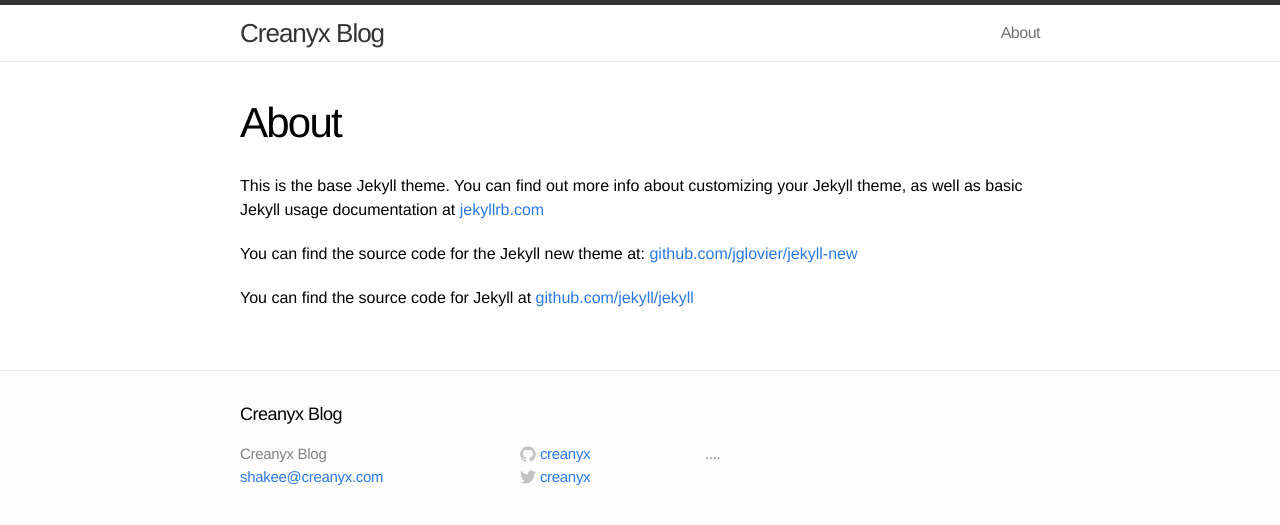
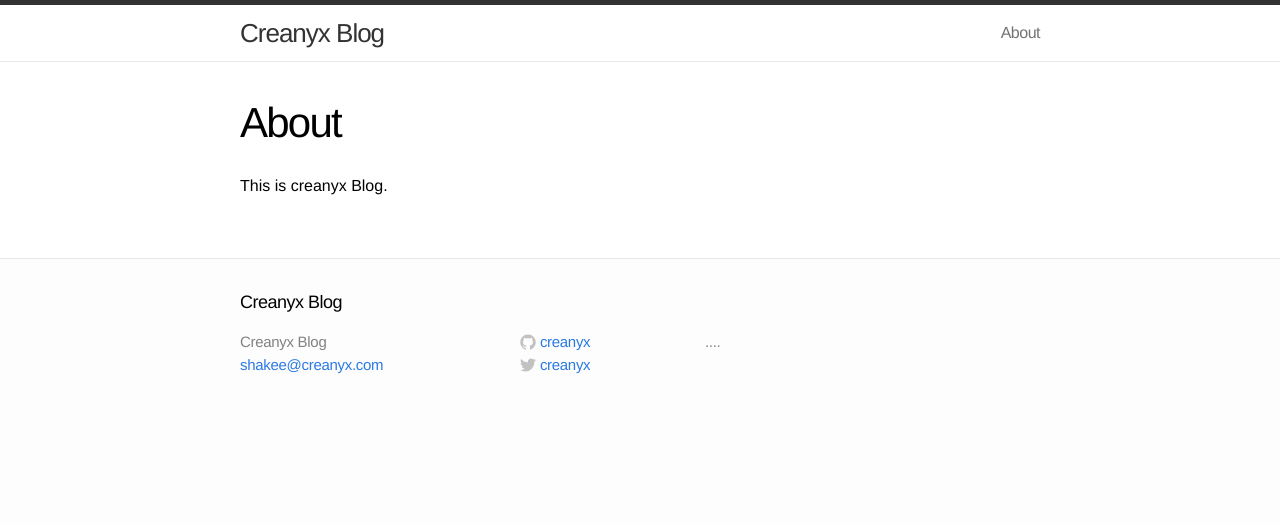
Before and after one commit to creanyx/creanyx.github.io, a Jekyll site: the page built from about.md, in a window 1280 px wide. Shown: the top 525 px of the page. Built offline with Jekyll 4.4.1, drawn with Linux system fonts in a browser that asks for light colours.

Commit message:
updating about.

```diff
--- a/about.md
+++ b/about.md
@@ -2,10 +2,7 @@
 layout: page
 title: About
 permalink: /about/
+published: true
 ---
 
-This is the base Jekyll theme. You can find out more info about customizing your Jekyll theme, as well as basic Jekyll usage documentation at [jekyllrb.com](http://jekyllrb.com/)
-
-You can find the source code for the Jekyll new theme at: [github.com/jglovier/jekyll-new](https://github.com/jglovier/jekyll-new)
-
-You can find the source code for Jekyll at [github.com/jekyll/jekyll](https://github.com/jekyll/jekyll)
+This is creanyx Blog.
```
